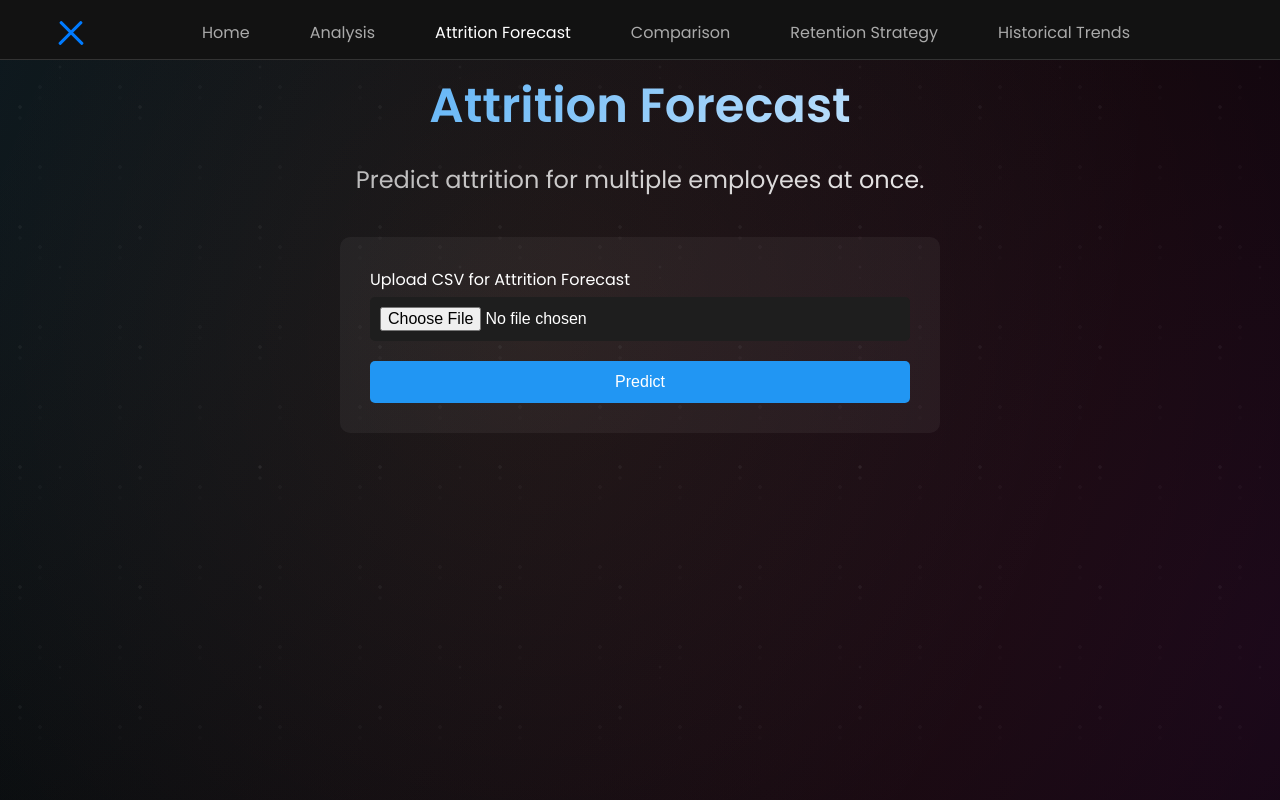
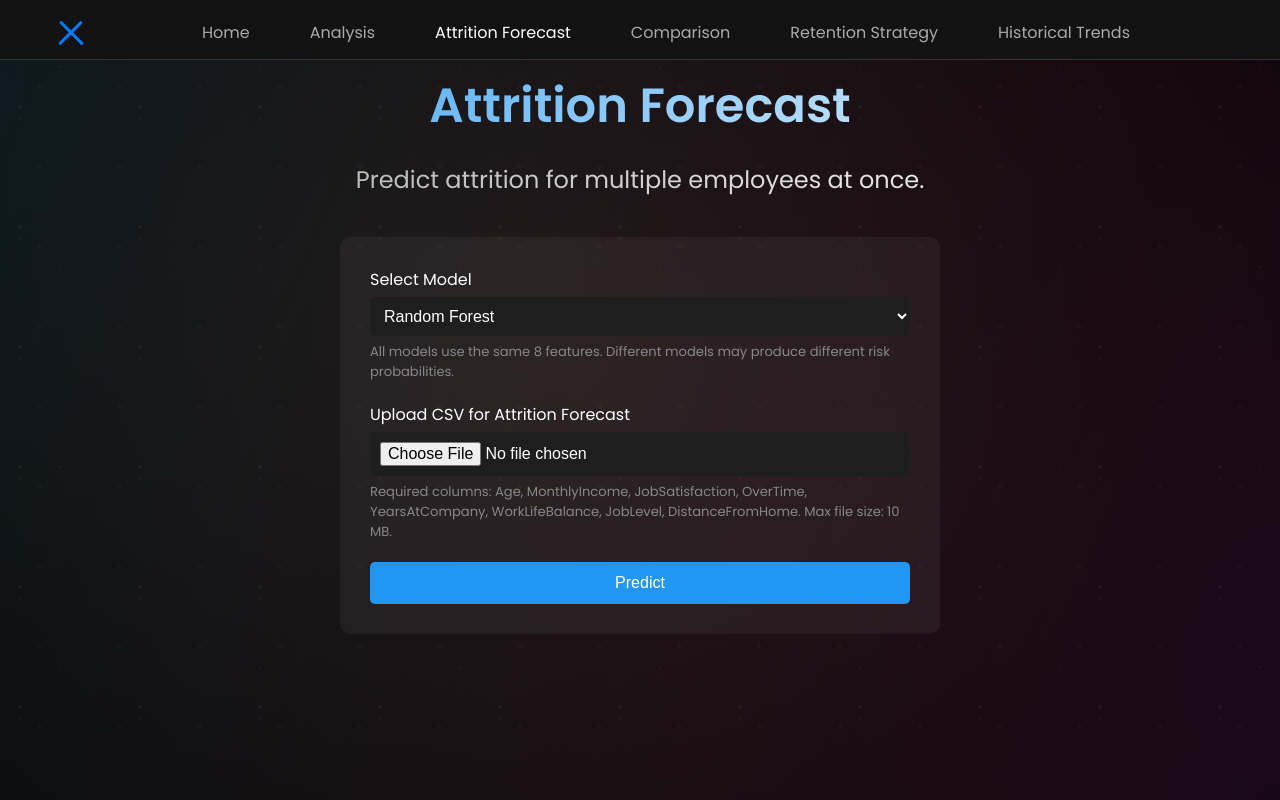
Before and after one commit to 2Csm1/Pratibimb, a Flask app: page /batch in a window 1280 px wide. Run offline with Flask 3, Linux system fonts and the light colour scheme.

Commit message:
fix: path traversal in /download - validate path inside uploads dir fix: require SECRET_KEY env var in non-debug mode fix: validate CSV uploads - size, extension, schema check fix: replace duplicate chart 4 with attrition-by-role bar chart fix: unhardcode batch model - add model selector to /batch

```diff
--- a/templates/batch.html
+++ b/templates/batch.html
@@ -12,14 +12,40 @@
         <div class="form-container">
             <form method="POST" enctype="multipart/form-data">
                 <div class="input-group">
+                    <label>Select Model</label>
+                    <div class="custom-select">
+                        <select name="model" required>
+                            {% for model in models %}
+                                <option value="{{ model }}" {% if model == selected_model %}selected{% endif %}>
+                                    {{ model_names[model] }}
+                                </option>
+                            {% endfor %}
+                        </select>
+                    </div>
+                    <p style="font-size:0.82rem; color: var(--text-muted, #888); margin-top: 6px;">
+                        All models use the same 8 features. Different models may produce different risk probabilities.
+                    </p>
+                </div>
+                <div class="input-group">
                     <label>Upload CSV for Attrition Forecast</label>
                     <input type="file" name="batch_file" accept=".csv" required>
+                    <p style="font-size:0.82rem; color: var(--text-muted, #888); margin-top: 6px;">
+                        Required columns: Age, MonthlyIncome, JobSatisfaction, OverTime,
+                        YearsAtCompany, WorkLifeBalance, JobLevel, DistanceFromHome.
+                        Max file size: 10 MB.
+                    </p>
                 </div>
                 <button type="submit" class="btn">Predict</button>
             </form>
             {% if table %}
                 <div class="table-container">
-                    <h3>Prediction Results</h3>
+                    <h3>Prediction Results
+                        {% if model_label %}
+                            <span style="font-size:0.85rem; font-weight:400; color: var(--text-muted, #888);">
+                                — {{ model_label }}
+                            </span>
+                        {% endif %}
+                    </h3>
                     {{ table | safe }}
                     {% if message %}
                         <p class="table-note">{{ message }}</p>
```
